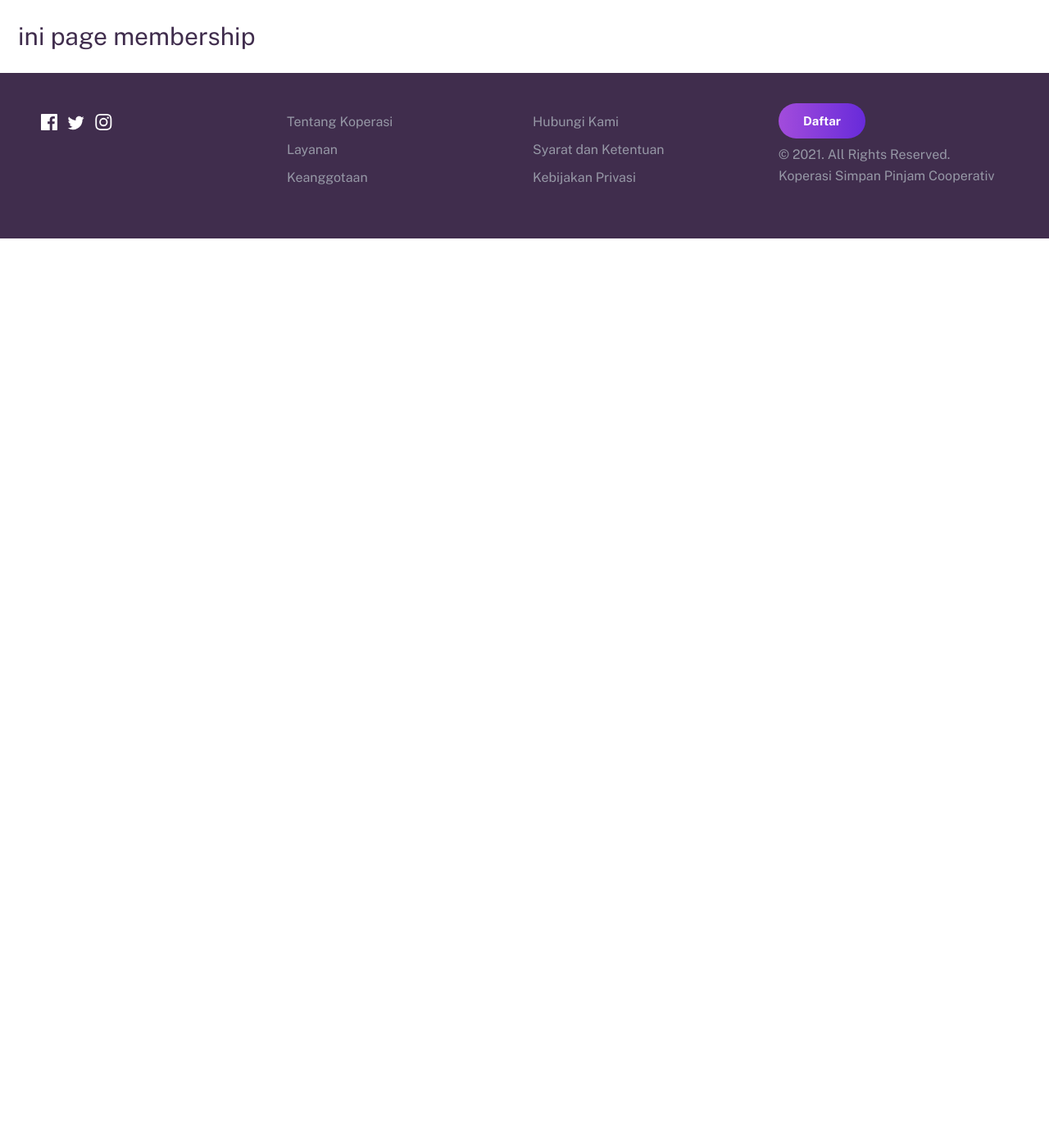
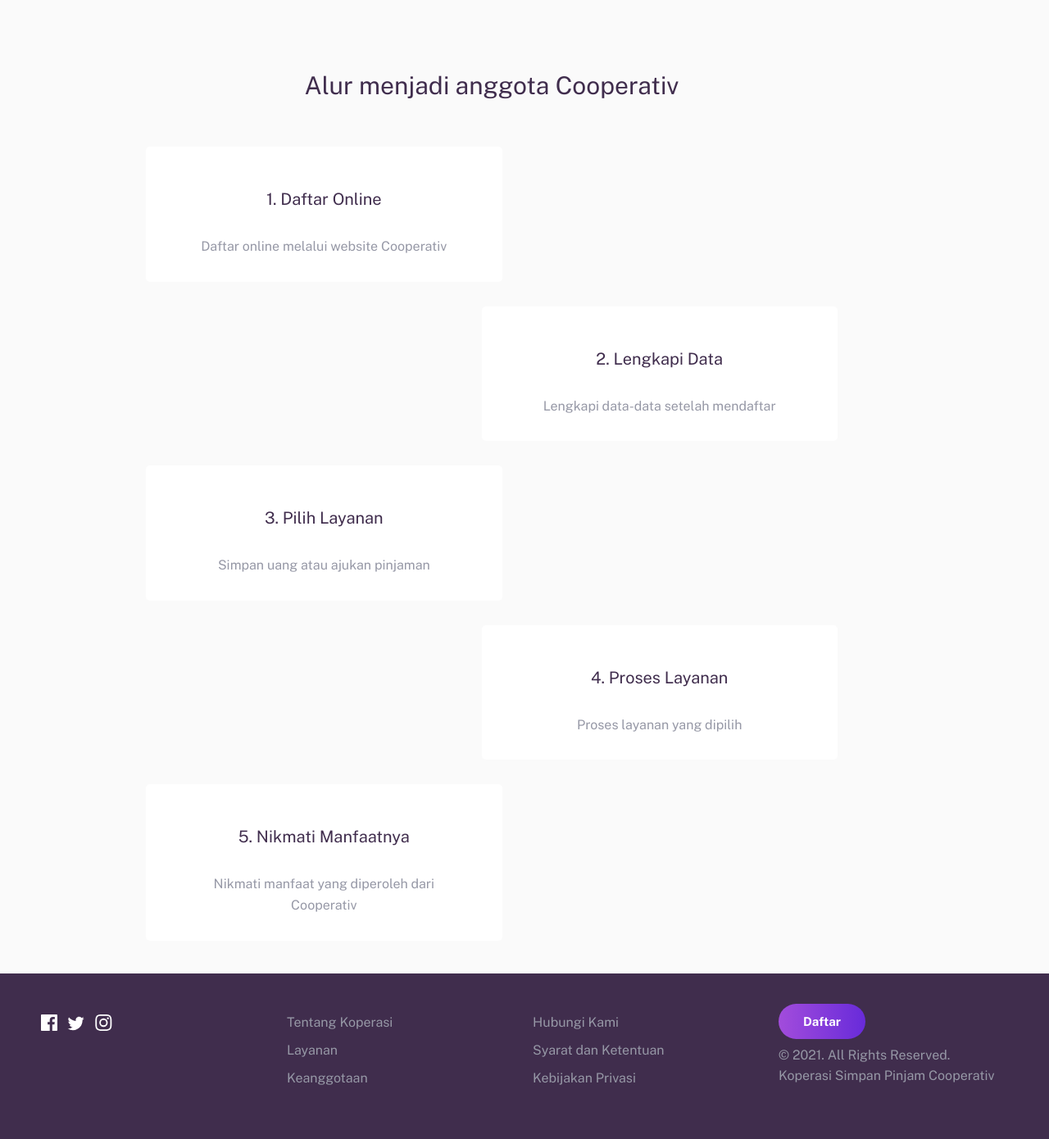
Before and after one commit to notalent2code/proyek-web-banteng-muda, a CodeIgniter 4 app: template app/Views/pages/membership.php in a window 1280 px wide. Shown: the part 75-1465 px from the top of the page at 82% size. Before the commit the page ends 366 px from the top, so only its background shows below. Run offline with PHP 8.4 and a stand-in for CodeIgniter, Linux system fonts and the light colour scheme; the template is opened without the code that fills it, so the values that code supplies are empty; some libraries are stand-ins or nearby versions.

Commit message:
creating membership and services pages

```diff
--- a/app/Views/pages/membership.php
+++ b/app/Views/pages/membership.php
@@ -1,8 +1,101 @@
 <?= $this->extend('/base'); ?>
 
 <?= $this->section('content'); ?>
-<div class="heading-secondary">
-    ini page membership
-</div>
+<style>
+    .row {
+        margin: 3rem;
+        width: 75%;
+    }
+</style>
+<section class="welcome-section">
+    <div class="container" align="center" style="margin: 3rem">
+        <div class="heading-secondary">
+            Alur menjadi anggota Cooperativ
+        </div>
+        <div class="row">
+            <div class="col review-box review-content">
+                <div class="heading-tertiary">
+                    1. Daftar Online
+                </div>
+                <p style="padding: 0 2.2rem 1rem 2.2rem">
+                    Daftar online melalui website Cooperativ
+                </p>
+            </div>
+            <div class="col">
+                <div class="heading-tertiary">
 
+                </div>
+                <p style="padding: 0 2.2rem 1rem 2.2rem">
+
+                </p>
+            </div>
+        </div>
+        <div class="row">
+            <div class="col">
+                <div class="heading-tertiary">
+                </div>
+                <p style="padding: 0 2.2rem 1rem 2.2rem">
+                </p>
+            </div>
+            <div class="col review-box review-content">
+                <div class="heading-tertiary">
+                    2. Lengkapi Data
+                </div>
+                <p style="padding: 0 2.2rem 1rem 2.2rem">
+                    Lengkapi data-data setelah mendaftar
+                </p>
+            </div>
+        </div>
+        <div class="row">
+            <div class="col review-box review-content">
+                <div class="heading-tertiary">
+                    3. Pilih Layanan
+                </div>
+                <p style="padding: 0 2.2rem 1rem 2.2rem">
+                    Simpan uang atau ajukan pinjaman
+                </p>
+            </div>
+            <div class="col">
+                <div class="heading-tertiary">
+
+                </div>
+                <p style="padding: 0 2.2rem 1rem 2.2rem">
+
+                </p>
+            </div>
+        </div>
+        <div class="row">
+            <div class="col">
+                <div class="heading-tertiary">
+                </div>
+                <p style="padding: 0 2.2rem 1rem 2.2rem">
+                </p>
+            </div>
+            <div class="col review-box review-content">
+                <div class="heading-tertiary">
+                    4. Proses Layanan
+                </div>
+                <p style="padding: 0 2.2rem 1rem 2.2rem">
+                    Proses layanan yang dipilih
+                </p>
+            </div>
+        </div>
+        <div class="row">
+            <div class="col review-box review-content">
+                <div class="heading-tertiary">
+                    5. Nikmati Manfaatnya
+                </div>
+                <p style="padding: 0 2.2rem 1rem 2.2rem">
+                    Nikmati manfaat yang diperoleh dari Cooperativ
+                </p>
+            </div>
+            <div class="col">
+                <div class="heading-tertiary">
+                </div>
+                <p style="padding: 0 2.2rem 1rem 2.2rem">
+                </p>
+            </div>
+        </div>
+    </div>
+</section>
 <?= $this->endSection('content'); ?>
```
Also changed, not shown: app/Views/home.php (+18 -18 lines), app/Views/pages/services.php (+29 -4 lines).
